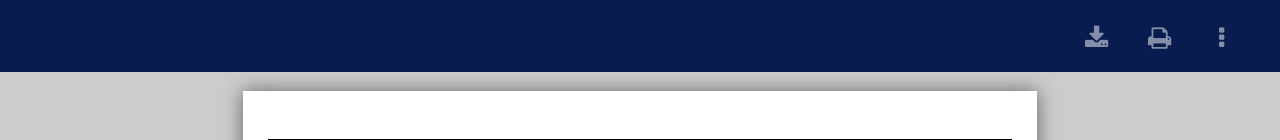
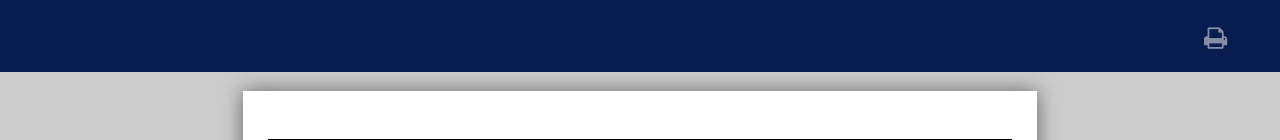
Before and after one commit to quoc2401/Student-Management-App, a Flask app: page /students-marks/out/1 in a window 1280 px wide. Shown: the top 140 px of the page. Run offline with Flask 2, Linux system fonts and the light colour scheme; a user stored in the database is signed in; tables that the repository leaves empty hold one stand-in row (values such as "Sample post"); parts of the project's set-up code (start-up, migrations or seed data) failed here and were passed over; some libraries are stand-ins or nearby versions.

Commit message:
update template

```diff
--- a/stumana/__init__.py
+++ b/stumana/__init__.py
@@ -6,7 +6,7 @@ from flask_babelex import Babel
 app = Flask(__name__)
 app.secret_key = 'osdoskdskods!@#dokko2o1ko1k2- 1-_!_!$(@$_!$!$)$!s'
 
-app.config['SQLALCHEMY_DATABASE_URI'] = 'mysql+pymysql://root:15082001@localhost/mystumana?charset=utf8mb4'
+app.config['SQLALCHEMY_DATABASE_URI'] = 'mysql+pymysql://root:quoc2401@localhost/mystumana?charset=utf8mb4'
 app.config['SQLALCHEMY_TRACK_MODIFICATIONS'] = True
 
 db = SQLAlchemy(app=app)
--- a/stumana/templates/layout/header_out.html
+++ b/stumana/templates/layout/header_out.html
@@ -3,27 +3,11 @@
 <nav class="navbar navbar-expand-lg navbar-dark sticky-top"
      style="background-color: #091c50;" role="navigation">
         <div class="navbar-nav ml-auto">
-            <a class="nav-link icon" title="Tải xuống"
-               href="#" style="padding: 15px 0; margin-right: 10px;">
-                <i class="fa fa-download fa-2" aria-hidden="true"></i></a>
-            <a class="nav-link icon" title="In"
-               href="#" style="padding: 15px 0; margin-right: 10px";>
+            <a class="nav-link icon" onclick="javascript: event.preventDefault(); window.print()" title="In"
+              href="#" style="padding: 15px 0; margin-right: 10px";>
                 <i class="fa fa-print fa-2" aria-hidden="true"></i></a>
 
         </div>
-
-     <div class="btn-group navbar-nav">
-         <a class="nav-link icon"
-            href="#"
-            data-toggle="dropdown"
-            aria-haspopup="true"
-            aria-expanded="false"><i class="fa fa-ellipsis-v fa-2" aria-hidden="true"></i></a>
-
-        <div class="dropdown-menu dropdown-menu-right">
-            <a class="nav-link nav-item text-dark mr-auto"
-               href="#">Chú thích</a>
-        </div>
-     </div>
 </nav>
 
 <style>
--- a/stumana/templates/out_student.html
+++ b/stumana/templates/out_student.html
@@ -1,6 +1,4 @@
 {% extends 'layout/base.html' %}
-
-{% block title %} Danh sách học sinh {% endblock %}
 
 {% block css %}
 <link rel="stylesheet" href="{{ url_for('static', filename='css/out.css') }}" />
```
